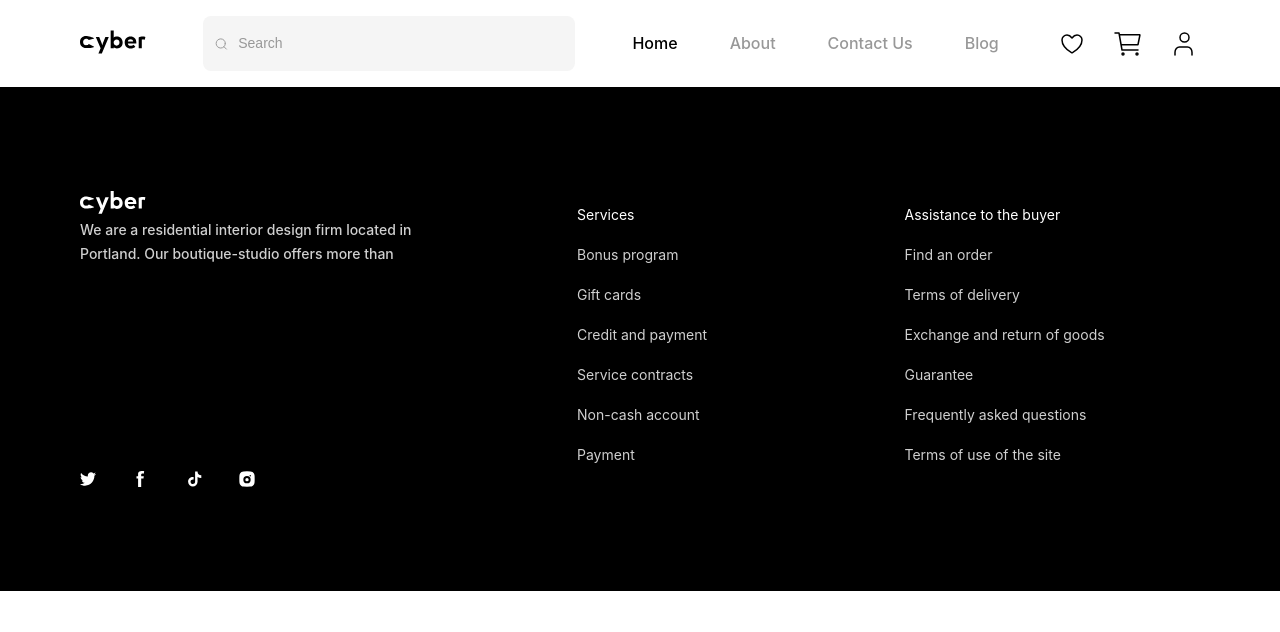
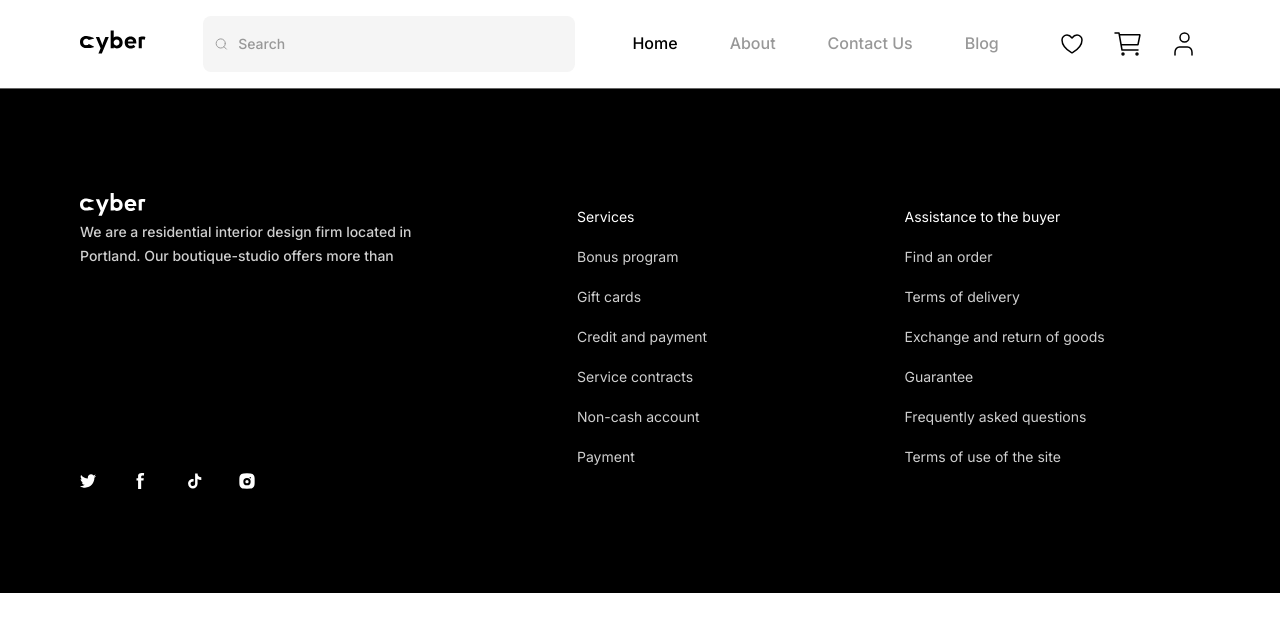
Before and after one commit to nataliko123/cyber-final-project, a plain HTML site: page shopping-cart.html in a window 1280 px wide. Drawn offline with Linux system fonts and the light colour scheme.

Commit message:
Add divider line on header on shopping cart, move font from body to "*", Add fonts on shopping cart

```diff
--- a/reset.css
+++ b/reset.css
@@ -3,9 +3,6 @@
   position: relative;
   padding: 0;
   margin: 0;
-}
-
-body {
   font-family: "Inter", serif;
 }
 
--- a/shopping-cart.css
+++ b/shopping-cart.css
@@ -0,0 +1,5 @@
+.divider-line {
+    height: 1px;
+    background-color: #656565;
+    width: 100%;
+}
--- a/shopping-cart.html
+++ b/shopping-cart.html
@@ -3,12 +3,18 @@
     <head>
         <meta charset="UTF-8">
         <meta name="viewport" content="width=device-width, initial-scale=1.0">
+        <title>cyber | shopping cart</title>
         <link rel="stylesheet" href="shopping-cart.css">
         <link rel="stylesheet" href="header.css">
         <link rel="stylesheet" href="footer.css">
         <link rel="stylesheet" href="./layout.css" />
         <link rel="stylesheet" href="reset.css">
-        <title>cyber | shopping cart</title>
+        <link rel="preconnect" href="https://fonts.googleapis.com" />
+        <link rel="preconnect" href="https://fonts.gstatic.com" crossorigin />
+        <link
+                href="https://fonts.googleapis.com/css2?family=Inter:ital,opsz,wght@0,14..32,100..900;1,14..32,100..900&display=swap"
+                rel="stylesheet"
+        />
     </head>
     <body>
         <header class="container">
@@ -38,6 +44,7 @@
                 <span></span>
             </div>
         </header>
+        <div class="divider-line"></div>
         <footer>
             <div class="footer-wrapper container">
                 <div class="description-wrapper">
```
